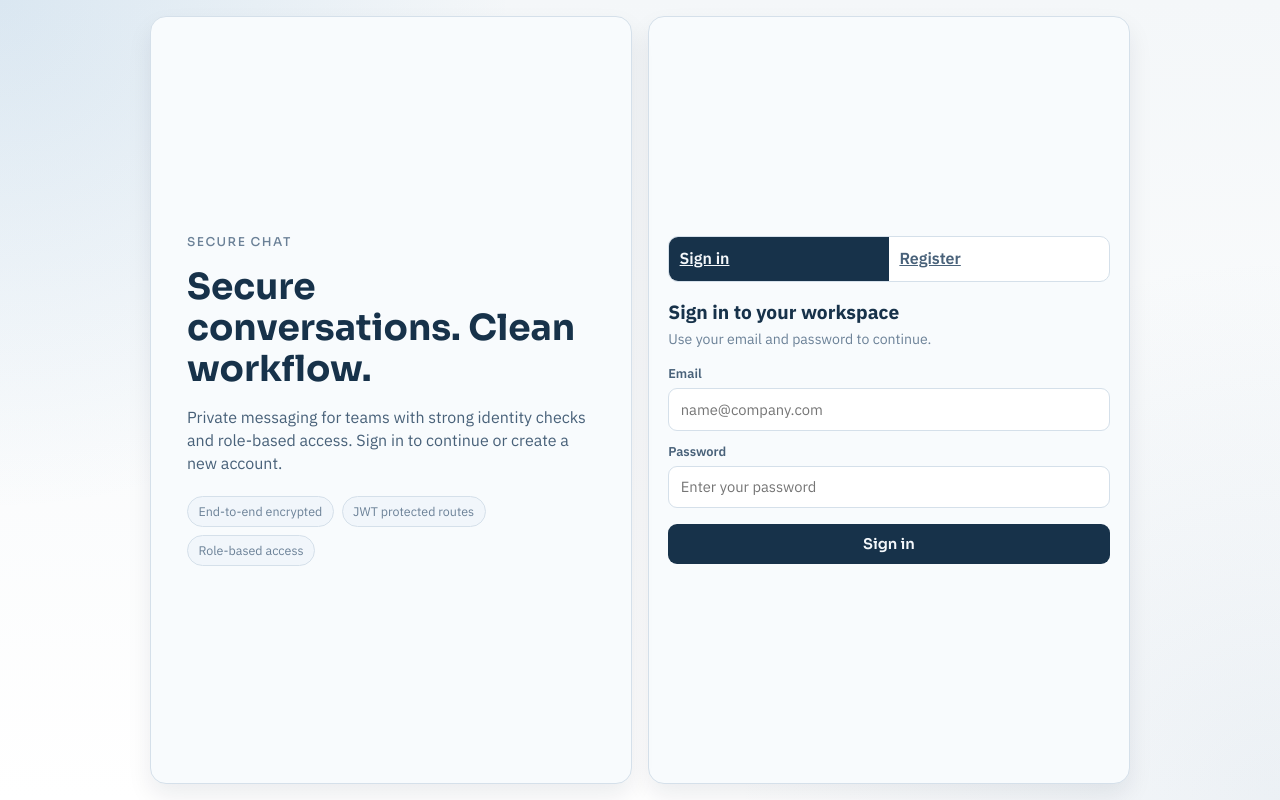
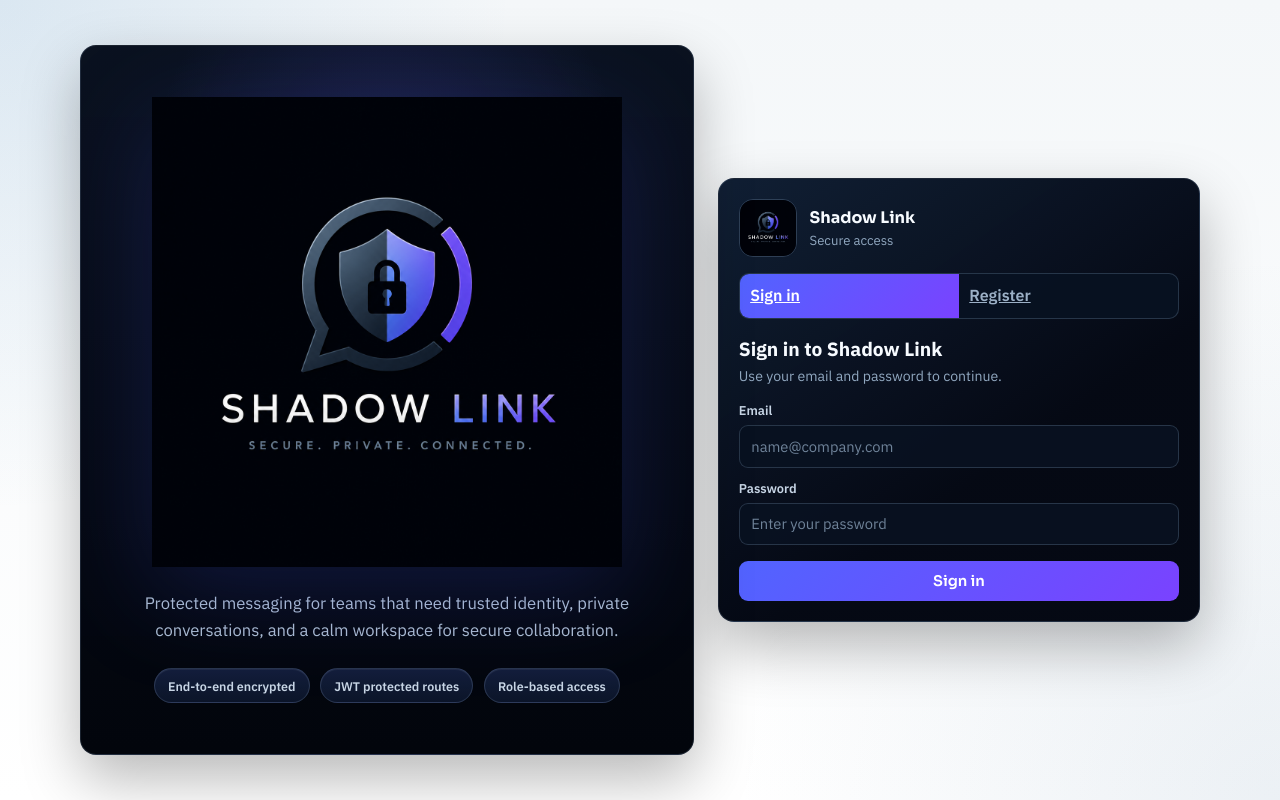
Before and after one commit to nikhilshrsth/Secure-Chat-System, a React (Vite) app in the folder src/client/: page /login in a window 1280 px wide. Built offline with nearby package versions, Linux system fonts and the light colour scheme.

Commit message:
Improved Shadow Link login UI layout

```diff
--- a/src/client/src/App.css
+++ b/src/client/src/App.css
@@ -1,29 +1,44 @@
 .brand-shell {
   min-height: 100vh;
-  width: min(980px, 100% - 2.5rem);
+  width: min(1120px, 100% - 2.5rem);
   margin: 0 auto;
   display: grid;
-  grid-template-columns: 1fr 1fr;
-  gap: 1rem;
-  padding: 1rem 0;
+  grid-template-columns: minmax(0, 1.12fr) minmax(360px, 0.88fr);
+  gap: 1.5rem;
+  align-items: center;
+  padding: 1.25rem 0;
 }
 
 .brand-panel,
 .auth-panel {
   border-radius: 16px;
-  border: 1px solid var(--line);
-  background: var(--panel);
-  box-shadow: 0 12px 24px rgba(10, 31, 52, 0.08);
+  border: 1px solid rgba(115, 143, 174, 0.22);
+  background: rgba(8, 14, 27, 0.86);
+  box-shadow: 0 24px 58px rgba(0, 0, 0, 0.28);
+  color: #d8e5f4;
 }
 
 .brand-panel {
   position: relative;
-  padding: 2.25rem;
+  min-height: 650px;
+  overflow: hidden;
+  padding: clamp(1.5rem, 4vw, 3.5rem);
+  display: grid;
+  place-items: center;
+  animation: fadeSlide 0.45s ease;
+  background:
+    radial-gradient(circle at 50% 18%, rgba(99, 96, 255, 0.2), rgba(99, 96, 255, 0) 36%),
+    linear-gradient(180deg, rgba(11, 18, 33, 0.92), rgba(2, 5, 12, 0.98)),
+    #030711;
+}
+
+.brand-hero-content {
+  width: min(100%, 600px);
   display: flex;
   flex-direction: column;
-  justify-content: center;
-  gap: 1rem;
-  animation: fadeSlide 0.45s ease;
+  align-items: center;
+  gap: clamp(1rem, 2.2vw, 1.45rem);
+  text-align: center;
 }
 
 .brand-kicker {
@@ -32,69 +47,123 @@
   font-size: 0.76rem;
   letter-spacing: 0.12em;
   text-transform: uppercase;
-  color: var(--ink-subtle);
+  color: #8da6bf;
 }
 
-.brand-panel h1 {
-  margin: 0;
-  font-family: var(--display);
-  font-size: clamp(1.8rem, 2.8vw, 2.5rem);
-  line-height: 1.14;
-  color: var(--ink);
+.brand-logo {
+  display: block;
+  width: min(100%, 470px);
+  aspect-ratio: 1;
+  object-fit: contain;
+  filter: drop-shadow(0 24px 50px rgba(74, 90, 255, 0.18));
+}
+
+.sr-only {
+  position: absolute;
+  width: 1px;
+  height: 1px;
+  overflow: hidden;
+  clip: rect(0, 0, 0, 0);
+  white-space: nowrap;
 }
 
 .brand-copy {
   margin: 0;
-  max-width: 44ch;
-  color: var(--ink-soft);
+  max-width: 58ch;
+  color: #aabbd0;
+  font-size: clamp(0.94rem, 1.3vw, 1.05rem);
+  line-height: 1.65;
+  text-wrap: pretty;
 }
 
 .brand-points {
-  margin-top: 0.25rem;
   display: flex;
   flex-wrap: wrap;
-  gap: 0.5rem;
+  justify-content: center;
+  gap: 0.65rem;
+  width: min(100%, 580px);
 }
 
 .brand-points span {
-  border: 1px solid var(--line);
+  display: inline-flex;
+  align-items: center;
+  justify-content: center;
+  min-height: 2.2rem;
+  border: 1px solid rgba(143, 166, 205, 0.22);
   border-radius: 999px;
-  padding: 0.35rem 0.65rem;
+  padding: 0.42rem 0.82rem;
   font-size: 0.78rem;
-  color: var(--ink-subtle);
-  background: var(--tag);
+  font-weight: 600;
+  color: #c7d5e5;
+  background:
+    linear-gradient(180deg, rgba(104, 116, 255, 0.12), rgba(104, 116, 255, 0.04)),
+    rgba(12, 25, 44, 0.64);
+  box-shadow: inset 0 1px 0 rgba(255, 255, 255, 0.06);
+  backdrop-filter: blur(10px);
 }
 
 .auth-panel {
-  padding: 1.2rem;
+  padding: 1.25rem;
   display: flex;
   flex-direction: column;
   justify-content: center;
   animation: fadeSlide 0.55s ease;
+  background:
+    linear-gradient(145deg, rgba(17, 31, 53, 0.96), rgba(5, 9, 19, 0.98) 62%),
+    #07101f;
+}
+
+.auth-brand {
+  display: flex;
+  align-items: center;
+  gap: 0.8rem;
+  margin-bottom: 1rem;
+}
+
+.auth-brand img {
+  width: 58px;
+  height: 58px;
+  border-radius: 14px;
+  object-fit: cover;
+  border: 1px solid rgba(120, 146, 177, 0.3);
+}
+
+.auth-brand p {
+  margin: 0;
+  font-family: var(--display);
+  font-weight: 700;
+  color: #f7fbff;
+}
+
+.auth-brand span {
+  display: block;
+  margin-top: 0.1rem;
+  color: #91a8c0;
+  font-size: 0.82rem;
 }
 
 .tab-row {
   display: grid;
   grid-template-columns: repeat(2, 1fr);
-  border: 1px solid var(--line);
+  border: 1px solid rgba(120, 146, 177, 0.28);
   border-radius: 10px;
   overflow: hidden;
-  background: var(--surface-strong);
+  background: rgba(8, 18, 34, 0.9);
 }
 
 .tab {
   border: 0;
   padding: 0.65rem;
   font-weight: 600;
-  color: var(--ink-soft);
+  color: #9cb0c6;
   background: transparent;
   cursor: pointer;
   transition: background-color 0.2s ease, color 0.2s ease;
 }
 
 .tab.active {
-  background: var(--ink);
-  color: #f5f8fb;
+  background: linear-gradient(135deg, #5164ff, #7a42ff);
+  color: #ffffff;
 }
 
 .auth-head {
@@ -104,12 +173,12 @@
 .auth-head h2 {
   margin: 0;
   font-size: 1.2rem;
-  color: var(--ink);
+  color: #f7fbff;
 }
 
 .auth-head p {
   margin: 0.25rem 0 0;
-  color: var(--ink-subtle);
+  color: #91a8c0;
   font-size: 0.88rem;
 }
 
@@ -124,24 +193,28 @@
   gap: 0.3rem;
   font-size: 0.8rem;
   font-weight: 600;
-  color: var(--ink-soft);
+  color: #c7d5e5;
 }
 
 .auth-form input {
-  border: 1px solid var(--line);
+  border: 1px solid rgba(120, 146, 177, 0.28);
   border-radius: 9px;
   padding: 0.66rem 0.72rem;
   font-size: 0.92rem;
   font-family: var(--sans);
-  color: var(--ink);
-  background: var(--surface-strong);
+  color: #f7fbff;
+  background: rgba(9, 18, 33, 0.92);
   transition: border-color 0.2s ease, box-shadow 0.2s ease;
 }
 
 .auth-form input:focus {
   outline: 0;
-  border-color: var(--ink);
-  box-shadow: 0 0 0 3px rgba(14, 66, 110, 0.1);
+  border-color: #7a83ff;
+  box-shadow: 0 0 0 3px rgba(122, 131, 255, 0.18);
+}
+
+.auth-form input::placeholder {
+  color: #6f8399;
 }
 
 .submit {
@@ -149,17 +222,18 @@
   border: 0;
   border-radius: 9px;
   padding: 0.7rem;
-  color: #f5f8fb;
+  color: #ffffff;
   font-size: 0.92rem;
   font-weight: 600;
   font-family: var(--display);
-  background: var(--ink);
+  background: linear-gradient(135deg, #5164ff, #7a42ff);
   cursor: pointer;
-  transition: opacity 0.2s ease;
+  transition: opacity 0.2s ease, transform 0.2s ease;
 }
 
 .submit:hover {
   opacity: 0.92;
+  transform: translateY(-1px);
 }
 
 .submit:disabled {
@@ -175,13 +249,13 @@
 }
 
 .status.success {
-  background: rgba(56, 127, 78, 0.1);
-  color: #2a5e3c;
+  background: rgba(56, 127, 78, 0.16);
+  color: #9ee6b6;
 }
 
 .status.error {
-  background: rgba(168, 52, 52, 0.1);
-  color: #892626;
+  background: rgba(168, 52, 52, 0.16);
+  color: #ffadad;
 }
 
 .profile-shell {
@@ -353,7 +427,7 @@
   .brand-shell {
     width: min(980px, 100% - 1rem);
     grid-template-columns: 1fr;
-    gap: 0.75rem;
+    gap: 0.85rem;
     padding: 0.6rem 0;
   }
 
@@ -377,7 +451,20 @@
   }
 
   .brand-panel {
-    padding: 1.4rem 1rem;
+    min-height: auto;
+    padding: 1.35rem 1rem 1.5rem;
+  }
+
+  .brand-logo {
+    width: min(100%, 360px);
+  }
+
+  .brand-copy {
+    max-width: 46ch;
+  }
+
+  .brand-points {
+    gap: 0.5rem;
   }
 
   .auth-panel,
--- a/src/client/src/App.jsx
+++ b/src/client/src/App.jsx
@@ -28,7 +28,7 @@ function App() {
       <main className="profile-shell">
         <header className="profile-shell-header">
           <div>
-            <p className="brand-kicker">Secure Chat</p>
+            <p className="brand-kicker">Shadow Link</p>
             <h1>Your workspace profile</h1>
           </div>
           <button type="button" className="secondary" onClick={handleSignOut}>
@@ -48,20 +48,30 @@ function App() {
   return (
     <main className="brand-shell">
       <section className="brand-panel">
-        <p className="brand-kicker">Secure Chat</p>
-        <h1>Secure conversations. Clean workflow.</h1>
+        <div className="brand-hero-content">
+          <img className="brand-logo" src="/shadow-link-logo.png" alt="Shadow Link" />
+          <h1 className="sr-only">Shadow Link</h1>
           <p className="brand-copy">
-          Private messaging for teams with strong identity checks and role-based access.
-          Sign in to continue or create a new account.
+            Protected messaging for teams that need trusted identity, private conversations,
+            and a calm workspace for secure collaboration.
           </p>
           <div className="brand-points" aria-label="Platform highlights">
             <span>End-to-end encrypted</span>
             <span>JWT protected routes</span>
             <span>Role-based access</span>
           </div>
+        </div>
       </section>
 
       <section className="auth-panel" aria-label="Authentication panel">
+        <div className="auth-brand">
+          <img src="/shadow-link-logo.png" alt="" aria-hidden="true" />
+          <div>
+            <p>Shadow Link</p>
+            <span>Secure access</span>
+          </div>
+        </div>
+
         <div className="tab-row" role="tablist" aria-label="Auth mode">
           <NavLink
             to="/login"
@@ -82,7 +92,7 @@ function App() {
         </div>
 
         <div className="auth-head">
-          <h2>{isLogin ? 'Sign in to your workspace' : 'Create your secure account'}</h2>
+          <h2>{isLogin ? 'Sign in to Shadow Link' : 'Create your Shadow Link account'}</h2>
           <p>{isLogin ? 'Use your email and password to continue.' : 'Only a few details are required to get started.'}</p>
         </div>
 
```
Also changed, not shown: src/client/public/shadow-link-logo.png (added). Lines whose indentation alone changed are shown as unchanged.
